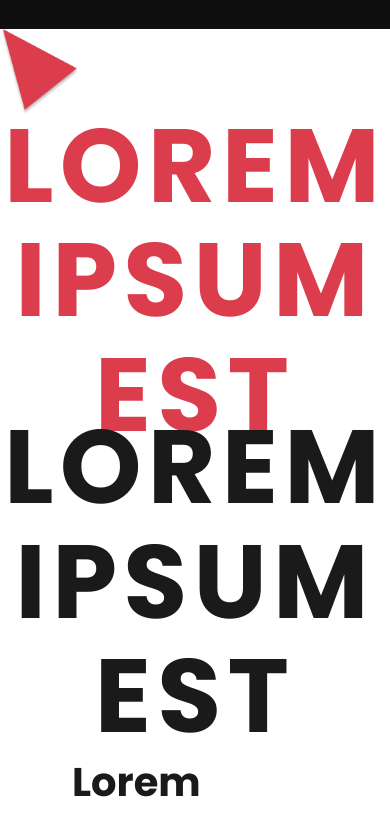
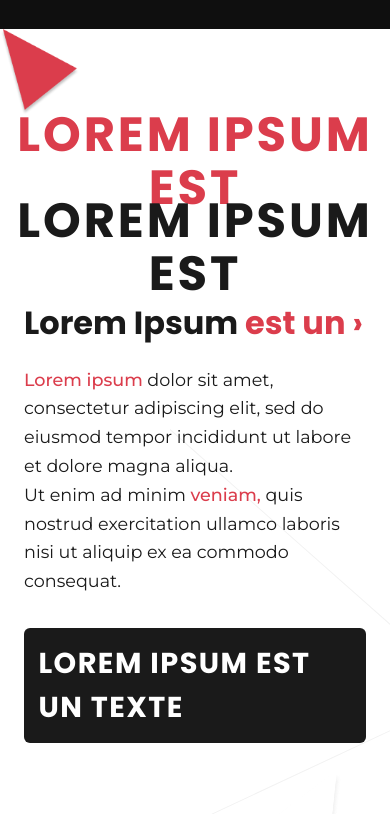
Before and after one commit to anwar-elbarry/Antoine, a plain HTML site: page index.html in a window 390 px wide. Shown: the part 1183-1997 px from the top of the page. Drawn offline with nearby package versions, Linux system fonts and the light colour scheme.

Commit message:
Enhance About section styles with updated grid layout and typography

```diff
--- a/assets/css/main.css
+++ b/assets/css/main.css
@@ -849,6 +849,16 @@
     gap: 1.5rem;
   }
 
+  /* About */
+  .about__inner {
+    grid-template-columns: 1fr;
+    padding: 0 2rem;
+  }
+  .about__heading-outline,
+  .about__heading-solid {
+    font-size: 4.5rem;
+  }
+
   /* Biography */
   .biography__container {
     padding: 3rem 2rem;
@@ -928,6 +938,23 @@
     max-width: 24rem;
   }
 
+  /* About */
+  .about__inner {
+    padding: 0 1.5rem;
+    gap: 2rem;
+  }
+  .about__heading-outline,
+  .about__heading-solid {
+    font-size: 3rem;
+  }
+  .about__content-title {
+    font-size: 2rem;
+  }
+  .about__content-text {
+    font-size: 1.1rem;
+    line-height: 1.8rem;
+  }
+
   /* Temoignages */
   .temoignages__container {
     padding: 0 1.5rem;
```
